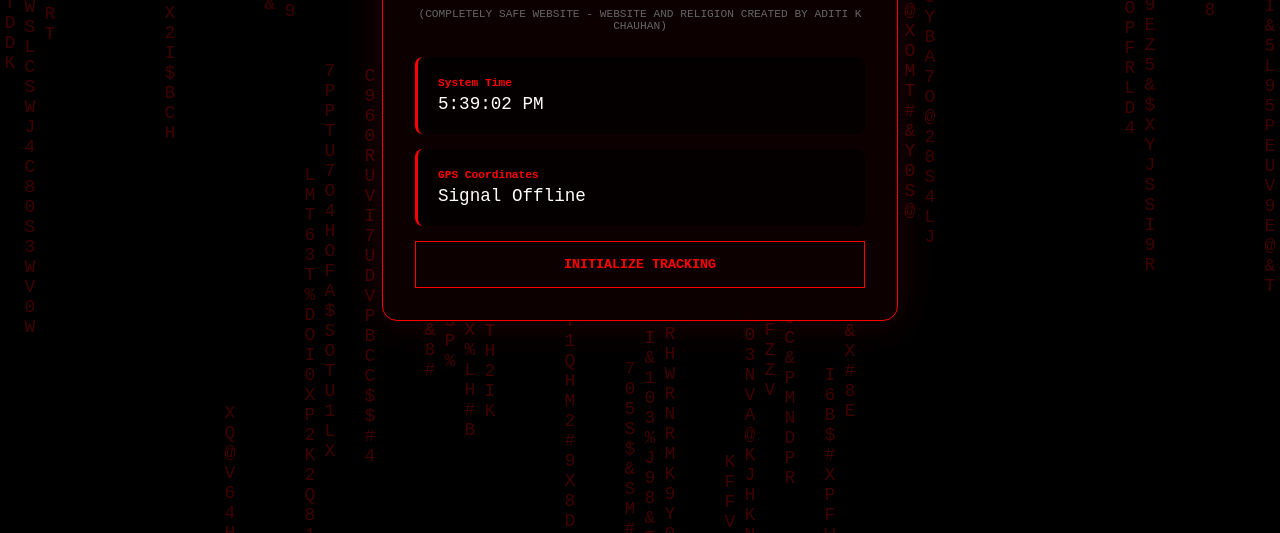
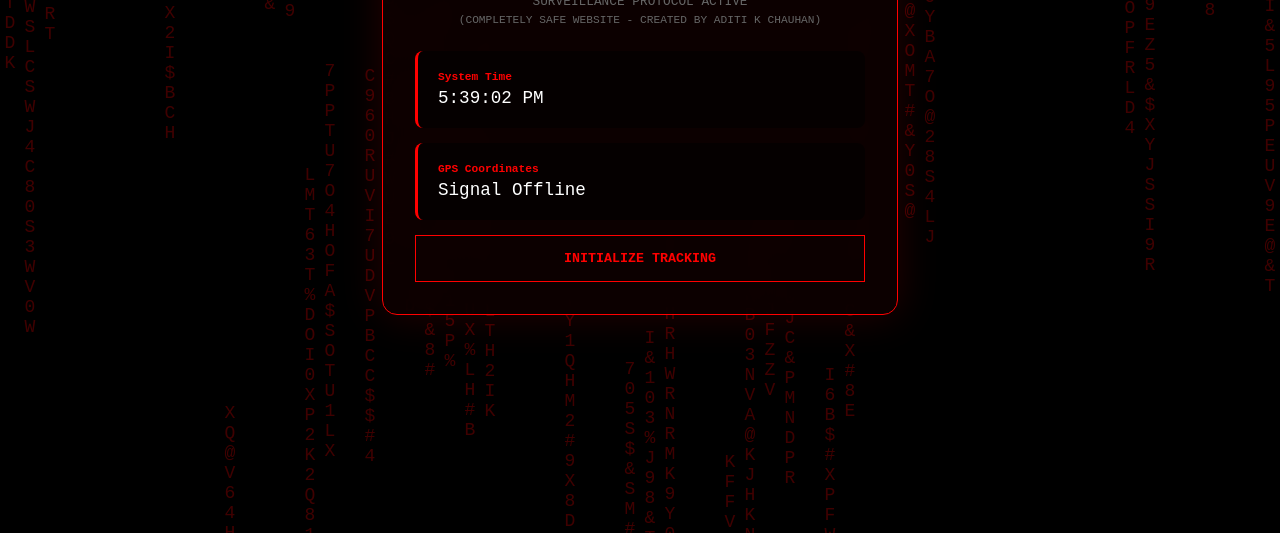
Before and after one commit to AditiKChauhan/STALKER-TRACKS, a website: page index.html in a window 1280 px wide. Shown: the part 307-840 px from the top of the page. Drawn offline with Linux system fonts and the light colour scheme.

Commit message:
Update index.html

```diff
--- a/index.html
+++ b/index.html
@@ -155,7 +155,7 @@
           text-transform: uppercase;
         "
       >
-        (Completely safe website - Website and Religion Created by Aditi K Chauhan)
+        (Completely safe website - Created by Aditi K Chauhan)
       </div>
       <div class="vibe-box">
         <span class="label">System Time</span>
```
